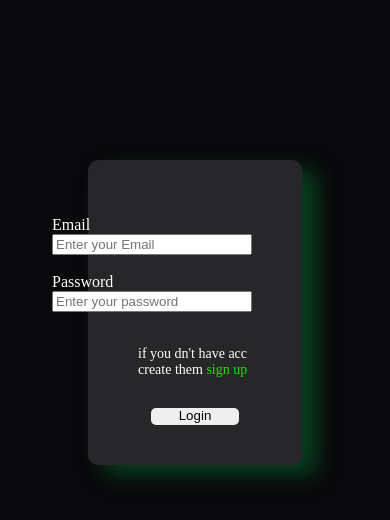
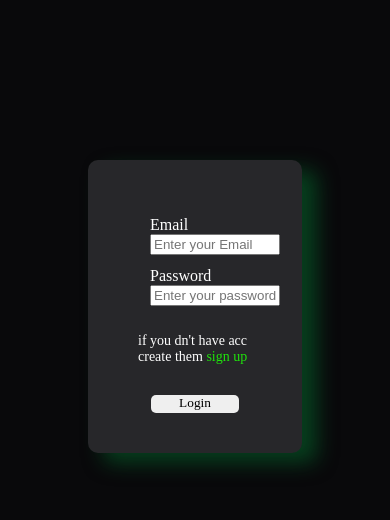
Before and after one commit to Myk78/SignorLogin, a plain HTML site: page index.html in a window 390 px wide. Drawn offline with Linux system fonts and the light colour scheme; a web font is replaced by a local one.

Commit message:
login responsive done

```diff
--- a/stylee.css
+++ b/stylee.css
@@ -18,26 +18,25 @@ body{
     box-shadow:#073f1e 15px 10px 20px;
     border-radius: 10px;
 }
-@media(max-width:450px){
-    .login{
-        align-items: flex-end;
-    }
-}
 li{
     display: grid;
     grid-template-columns: 100px 20vw;
     column-gap: 20px;
 }
 @media(max-width:960px){
-
     li{
         grid-template-columns: 200px;
     }
-    .info{
-        flex-direction: column;
-    }
     span{
         font-size: 14px;
+    }
+}
+@media(max-width:450px){
+    li{
+        grid-template-columns: 130px;
+    }
+    .login{
+        justify-content: flex-start;
     }
 }
 label:hover{
@@ -52,6 +51,11 @@ input{
     align-items:center;
     gap: 30px;
 }
+@media(max-width:655px){
+    .info{
+        flex-direction: column;
+    }
+}
 .sourcelink{
     color: #20E20C;
     text-decoration: none;
@@ -65,6 +69,7 @@ button{
     padding: 0 28px 2px;
     border: none;
     border-radius: 5px;
+    font-family: inherit;
 
 }
 button:hover{
```
